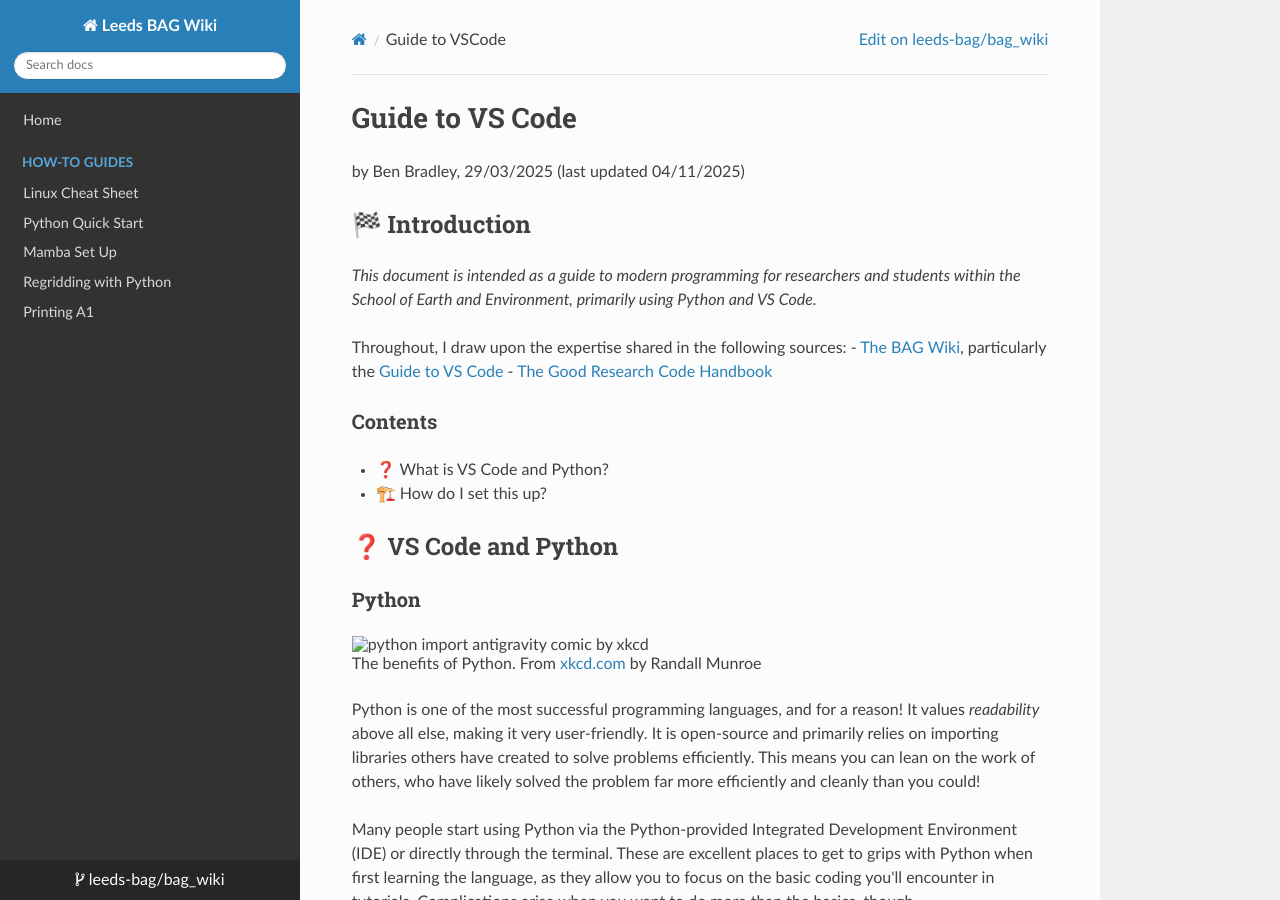
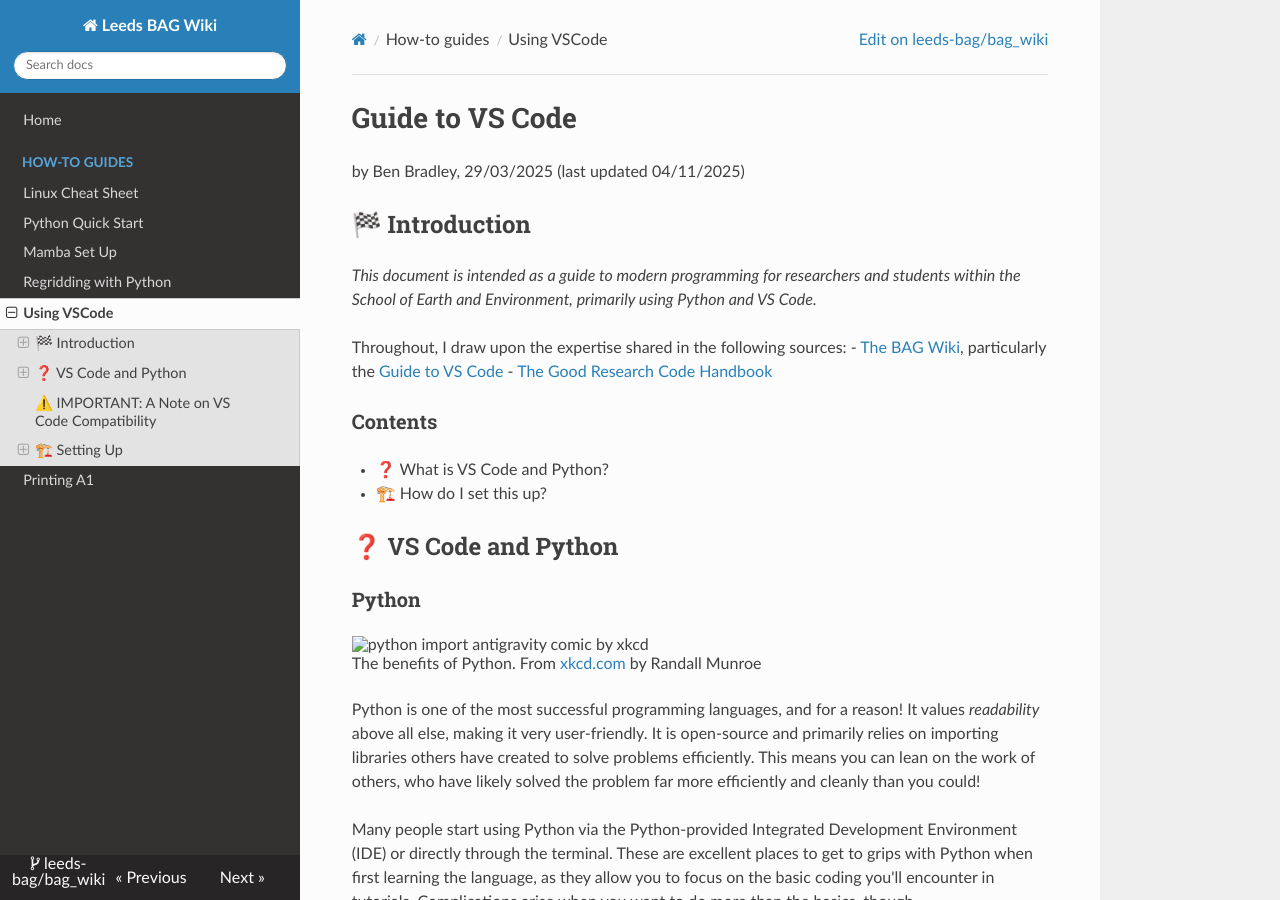
Before and after one commit to leeds-bag/bag_wiki, an MkDocs documentation site: the page built from docs/VSCode_guide.md, in a window 1280 px wide and 900 px high. Built offline with MkDocs 1.6.1, drawn with Linux system fonts in a browser that asks for light colours; nearby versions of some CDN libraries.

Commit message:
Add 'Using VSCode' guide to mkdocs

```diff
--- a/mkdocs.yml
+++ b/mkdocs.yml
@@ -15,6 +15,7 @@
       - Python Quick Start: python_quick_start.md
       - Mamba Set Up: conda_setup.md
       - Regridding with Python: how_to_regrid_xesmf_tutorial.md
+      - Using VSCode: VSCode_guide.md
       - Printing A1: printing.md
 
 
```
